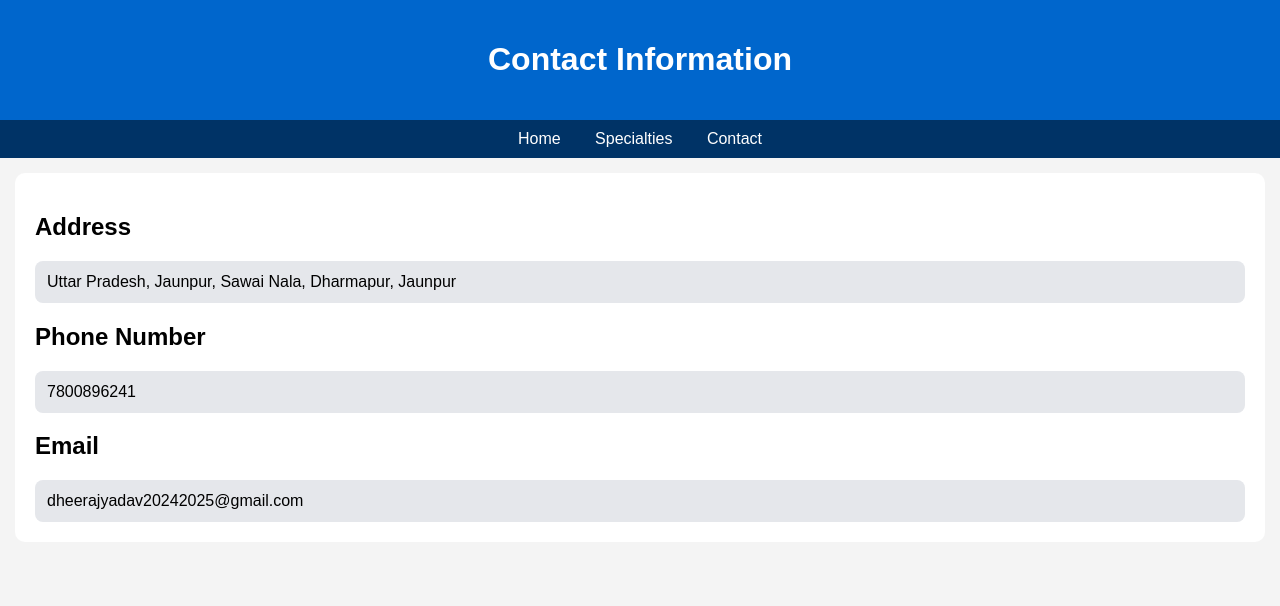
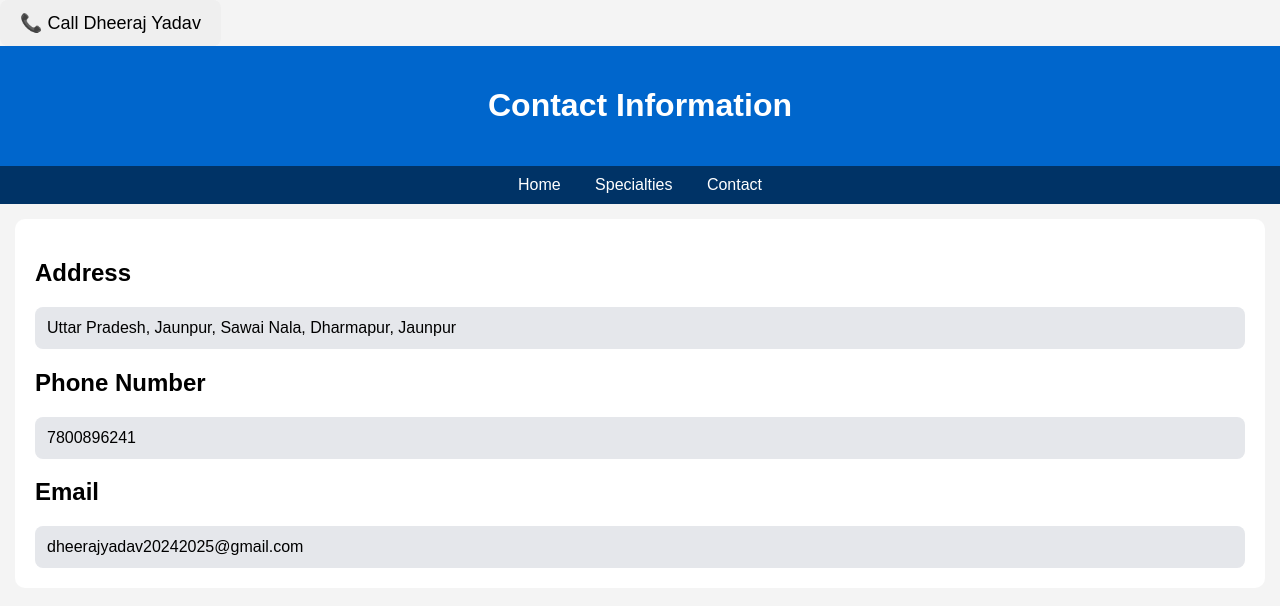
Before and after one commit to yashvar94-ui/Dheeraj-, a plain HTML site: page contact.html in a window 1280 px wide. Drawn offline with Linux system fonts and the light colour scheme.

Commit message:
Update contact.html

```diff
--- a/contact.html
+++ b/contact.html
@@ -47,7 +47,16 @@ border-radius:8px;
 </head>
 
 <body>
-
+<a href="tel:7800896241" style="text-decoration:none;">
+<button style="
+padding:12px 20px;
+font-size:18px;
+border:none;
+border-radius:8px;
+cursor:pointer;">
+📞 Call Dheeraj Yadav
+</button>
+</a>
 <header>
 <h1>Contact Information</h1>
 </header>
```
